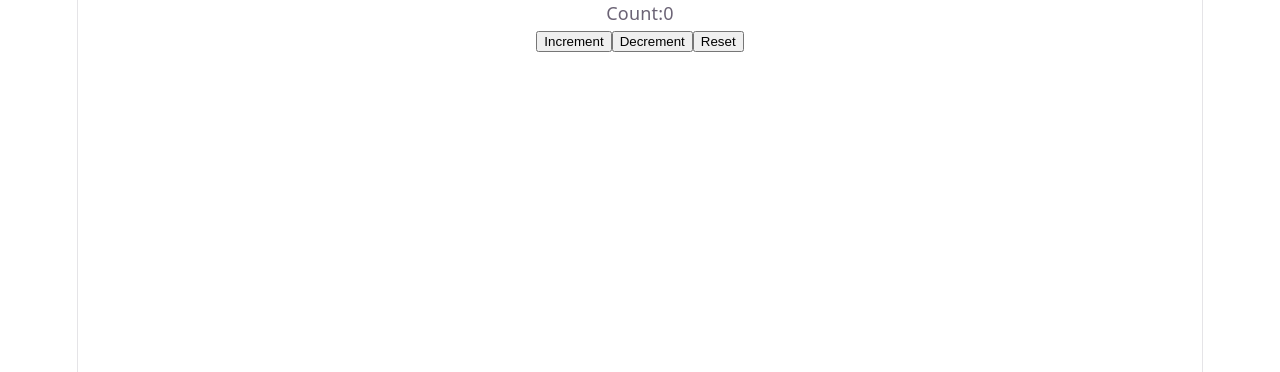
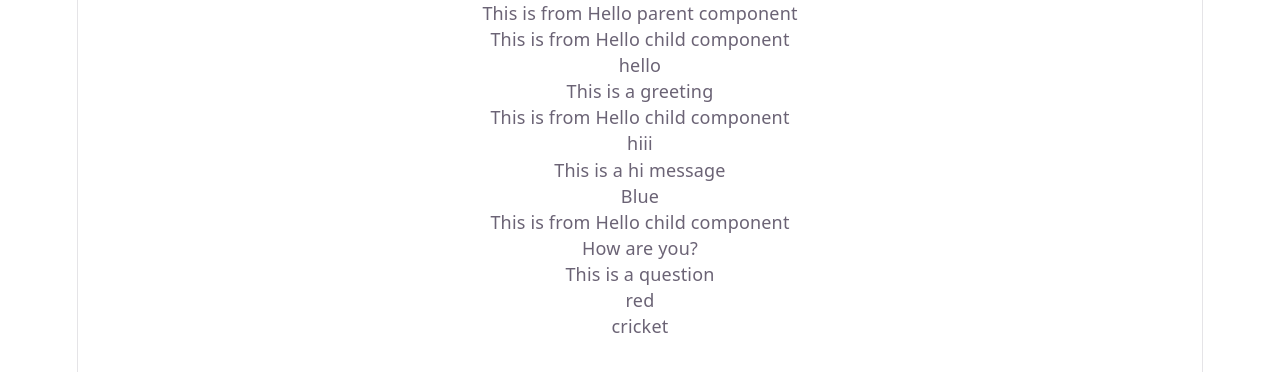
Before and after one commit to manidev-ux/code-evol-react-repo, a React (Vite) app: page / in a window 1280 px wide. Shown: the top 372 px of the page. Built offline with nearby package versions, Linux system fonts and the light colour scheme.

Commit message:
Destructuring commit

```diff
--- a/src/App.jsx
+++ b/src/App.jsx
@@ -1,9 +1,9 @@
-import Counter from "./components/State/Counter";
+import HelloPar from "./components/De-structuring/HelloPar";
 
 function App() {
   return (
     <div>
-      <Counter />
+      <HelloPar />
     </div>
   );
 }
--- /dev/null
+++ b/src/components/De-structuring/HelloChild.jsx
@@ -0,0 +1,15 @@
+import React from "react";
+
+const HelloChild = (props) => {
+  return (
+    <div>
+      <p>This is from Hello child component </p>
+      <p>{props.greet}</p>
+      <p>{props.msg}</p>
+      <p>{props.color}</p>
+      <p>{props.play}</p>
+    </div>
+  );
+};
+
+export default HelloChild;
--- /dev/null
+++ b/src/components/De-structuring/HelloPar.jsx
@@ -0,0 +1,20 @@
+import React from "react";
+import HelloChild from "./HelloChild";
+
+function HelloPar() {
+  return (
+    <div>
+      <p>This is from Hello parent component</p>
+      <HelloChild greet="hello" msg="This is a greeting" />
+      <HelloChild greet="hiii" msg="This is a hi message" color="Blue" />
+      <HelloChild
+        greet="How are you?"
+        msg="This is a question"
+        color="red"
+        play="cricket"
+      />
+    </div>
+  );
+}
+
+export default HelloPar;
```
Also changed, not shown: src/components/De-structuring/Child.jsx (added, +16 -0 lines), src/components/De-structuring/FunChild.jsx (added, +13 -0 lines), src/components/De-structuring/FunPar.jsx (added, +14 -0 lines), src/components/De-structuring/Parent.jsx (added, +16 -0 lines).
